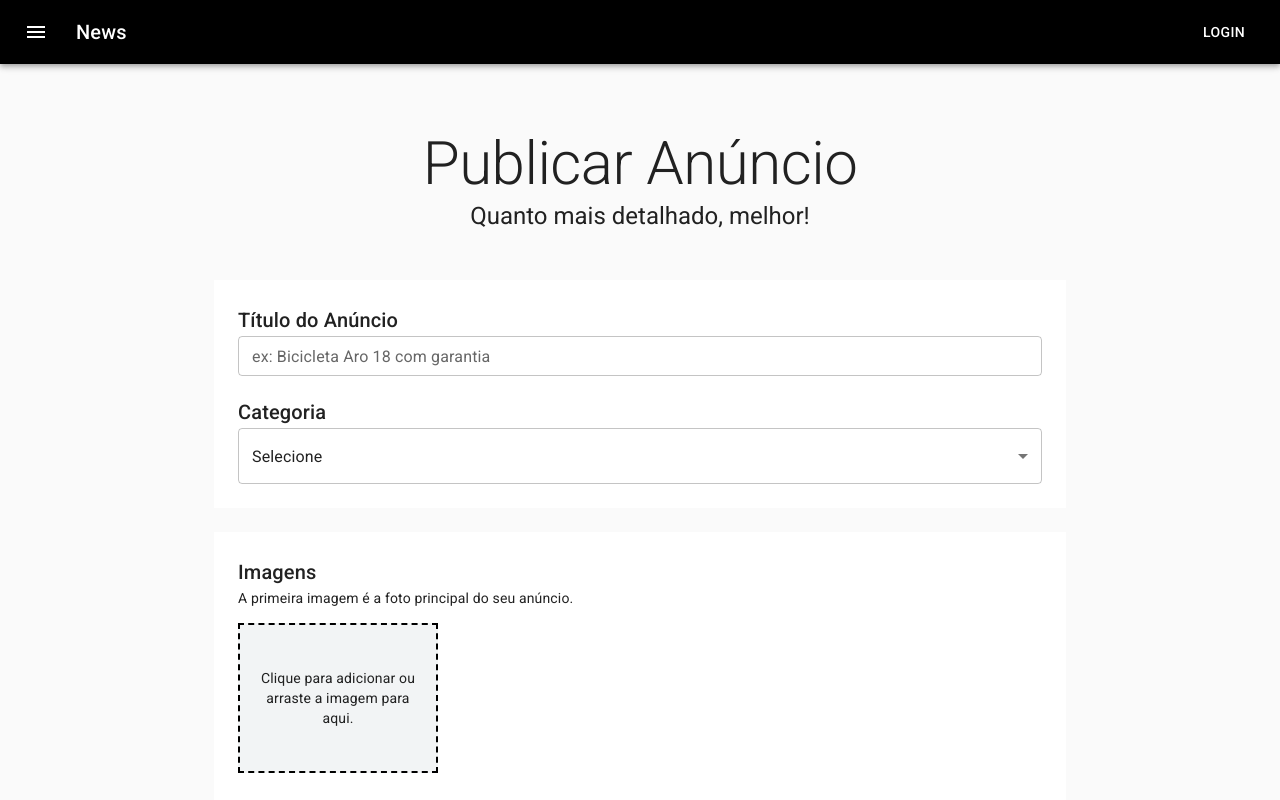
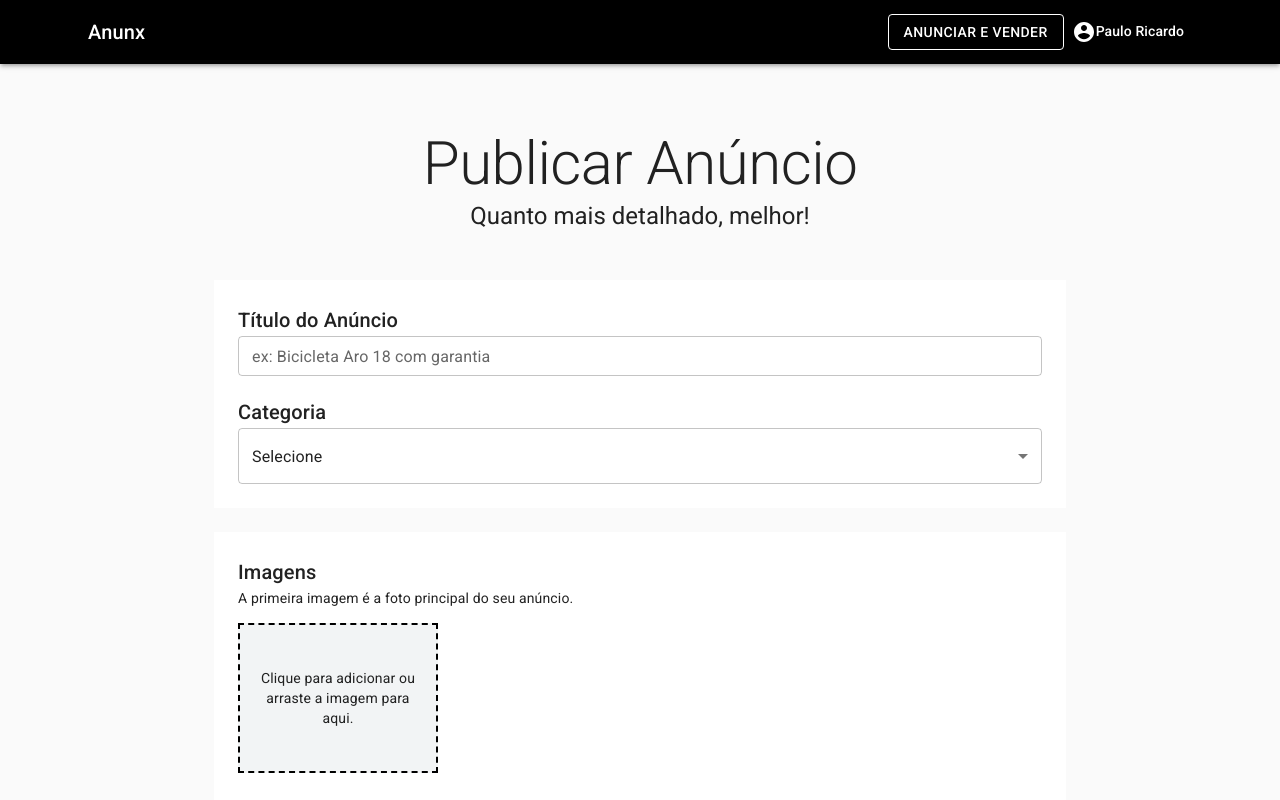
Before and after one commit to Paulo-cds/anunx, a Next.js app: page /user/publish in a window 1280 px wide. Shown: the top 800 px of the page. Built offline with nearby package versions, Linux system fonts and the light colour scheme.

Commit message:
header - adicionando container e menu do usuario

```diff
--- a/pages/index.js
+++ b/pages/index.js
@@ -52,7 +52,7 @@
                 </Paper>
             </Container>
 
-            <Container maxwidth='md' className={classes.cardGrid}>
+            <Container maxwidth='lg' className={classes.cardGrid}>
                 <Typography component='h2' variant='h4' align='center' color='textPrimary'>
                     Destaques
                 </Typography>
--- a/src/components/Header.js
+++ b/src/components/Header.js
@@ -1,4 +1,4 @@
-import * as React from 'react';
+import {useState} from 'react';
 import AppBar from '@mui/material/AppBar';
 import Box from '@mui/material/Box';
 import Toolbar from '@mui/material/Toolbar';
@@ -6,26 +6,64 @@
 import Button from '@mui/material/Button';
 import IconButton from '@mui/material/IconButton';
 import MenuIcon from '@mui/icons-material/Menu';
+import { Avatar, Container, Divider, Menu, MenuItem } from '@mui/material';
+import Link from 'next/link'
+import { AccountCircle } from '@material-ui/icons';
+import { makeStyles, } from '@mui/styles'
+
+const useStyles = makeStyles((theme) => ({
+  userName:{
+    marginLeft: 6,
+  },
+  divider:{
+    margin: '8px 0',
+  }
+}))
 
 export default function ButtonAppBar() {
+  const [anchorUserMenu, setAnchorUserMenu] = useState(false)
+  const classes = useStyles()
+  const openUserMenu = Boolean(anchorUserMenu)
+
   return (
     <Box sx={{ flexGrow: 1 }} >
-      <AppBar position="static" style={{backgroundColor:'#000000'}}>
-        <Toolbar>
-          <IconButton
-            size="large"
-            edge="start"
-            color="inherit"
-            aria-label="menu"
-            sx={{ mr: 2 }}
-          >
-            <MenuIcon />
-          </IconButton>
-          <Typography variant="h6" component="div" sx={{ flexGrow: 1 }}>
-            News
-          </Typography>
-          <Button color="inherit">Login</Button>
-        </Toolbar>
+      <AppBar position="static" style={{backgroundColor:'#000000'}} elevation={3}>
+        <Container maxWidth='lg'>
+          <Toolbar>
+            <Typography variant="h6" component="div" sx={{ flexGrow: 1 }}>
+              Anunx
+            </Typography>
+            <Link href='/user/publish' passHref >
+              <Button color="inherit" variant='outlined'>
+                Anunciar e Vender
+              </Button>
+            </Link>
+            <IconButton color='secondary' onClick={(e) => setAnchorUserMenu(e.currentTarget)}>
+              {
+                true === false
+                ? <Avatar  src='' />
+                : <AccountCircle/>
+              }
+              <Typography variant='subtitle2' color='secondary' className={classes.userName}>
+                Paulo Ricardo
+              </Typography>
+            </IconButton>
+            <Menu
+              anchorEl={anchorUserMenu}
+              open={openUserMenu}
+              onClose={() => setAnchorUserMenu(null)}
+            >
+              <Link href='/user/dashboard' passHref>
+                <MenuItem>Meus anúncios</MenuItem>
+              </Link>
+              <Link href='/user/publish' passHref>
+                <MenuItem>Publicar novo anúncio</MenuItem>
+              </Link>
+              <Divider className={classes.divider}/>
+              <MenuItem>Sair</MenuItem>
+            </Menu>
+          </Toolbar>
+        </Container>
       </AppBar>
     </Box>
   );
```
